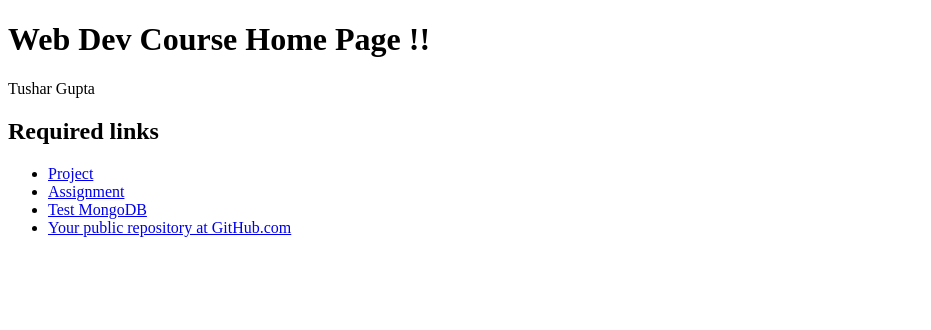
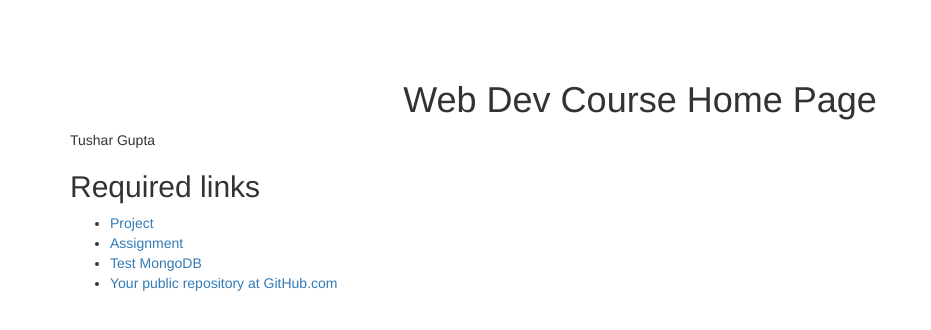
Before and after one commit to tusharguptacse/gupta-tushar-webdev, a website: page public/index.html in a window 1280 px wide. Shown: the whole page, without its empty margins (0-931 px from the left). Drawn offline with nearby package versions, Linux system fonts and the light colour scheme.

Commit message:
Bug Fixes

```diff
--- a/public/assignment/css/styles.css
+++ b/public/assignment/css/styles.css
@@ -97,6 +97,10 @@ body {
     text-align: justify;
 }
 
+.text-center {
+    text-align: center;
+}
+
 .glyphicon-none:before {
     content: "\2122";
     color: transparent;
--- a/public/index.html
+++ b/public/index.html
@@ -1,11 +1,21 @@
 <!DOCTYPE html>
 <html lang="en">
+
+
 <head>
+    <link href="https://maxcdn.bootstrapcdn.com/bootstrap/3.3.7/css/bootstrap.min.css" rel="stylesheet"/>
+    <link href="assignment/css/styles.css" rel="stylesheet"/>
     <meta charset="UTF-8">
+    <meta name="viewport" content="width=device-width, initial-scale=1, maximum-scale=1.0, user-scalable=no">
+    <meta name="HandheldFriendly" content="true">
     <title>Web Dev Course Home Page</title>
 </head>
+
+
 <body>
-<h1>Web Dev Course Home Page !!</h1>
+<div class="container">
+
+<h1 class="text-center">Web Dev Course Home Page</h1>
 
 <p>
     Tushar Gupta
@@ -26,5 +36,6 @@
         <a href="github.com/tusharguptacse">Your public repository at GitHub.com</a>
     </li>
 </ul>
+</div>
 </body>
 </html>
```
Also changed, not shown: public/assignment/widget-list.html (+1 -1 lines).
